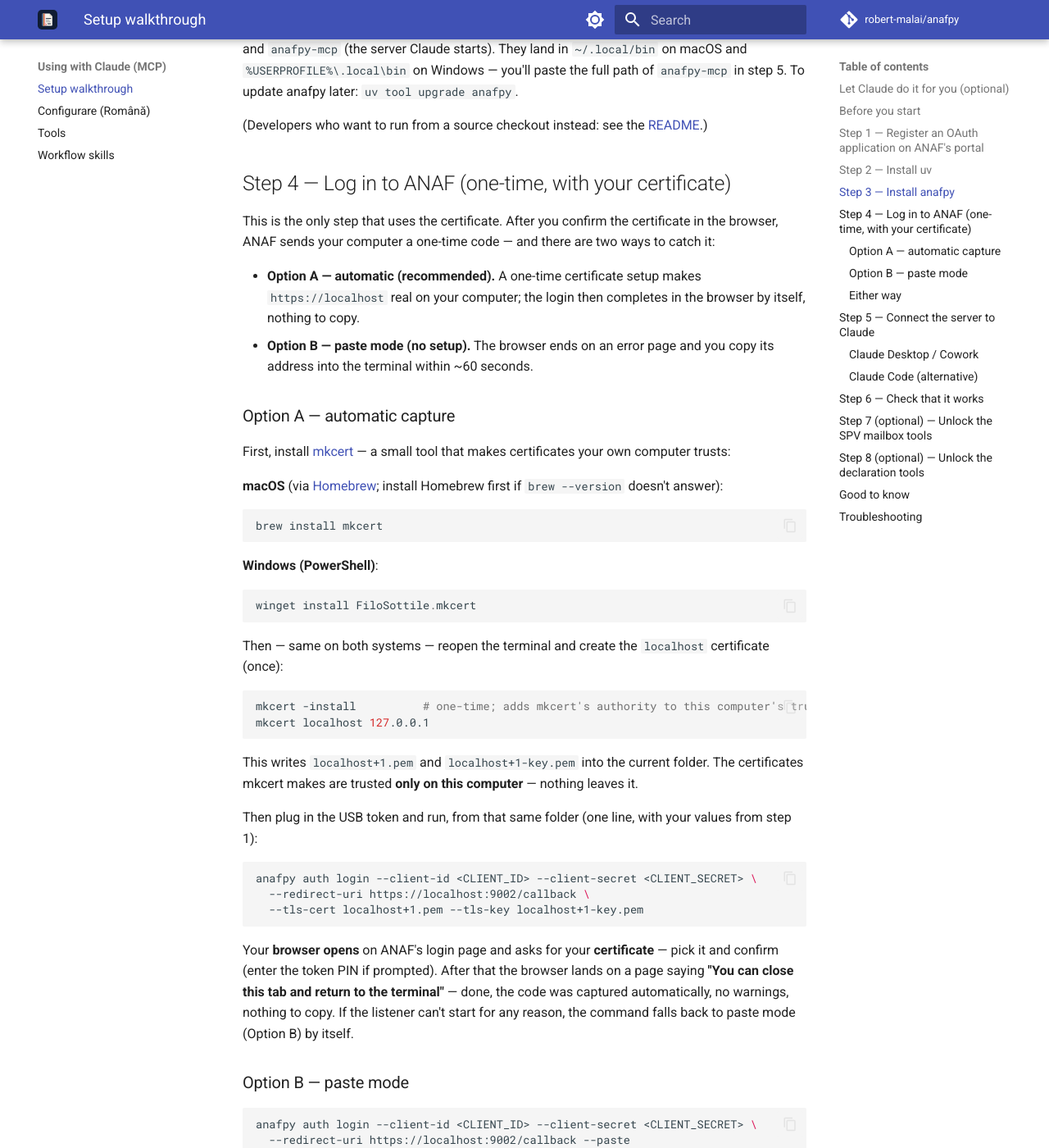
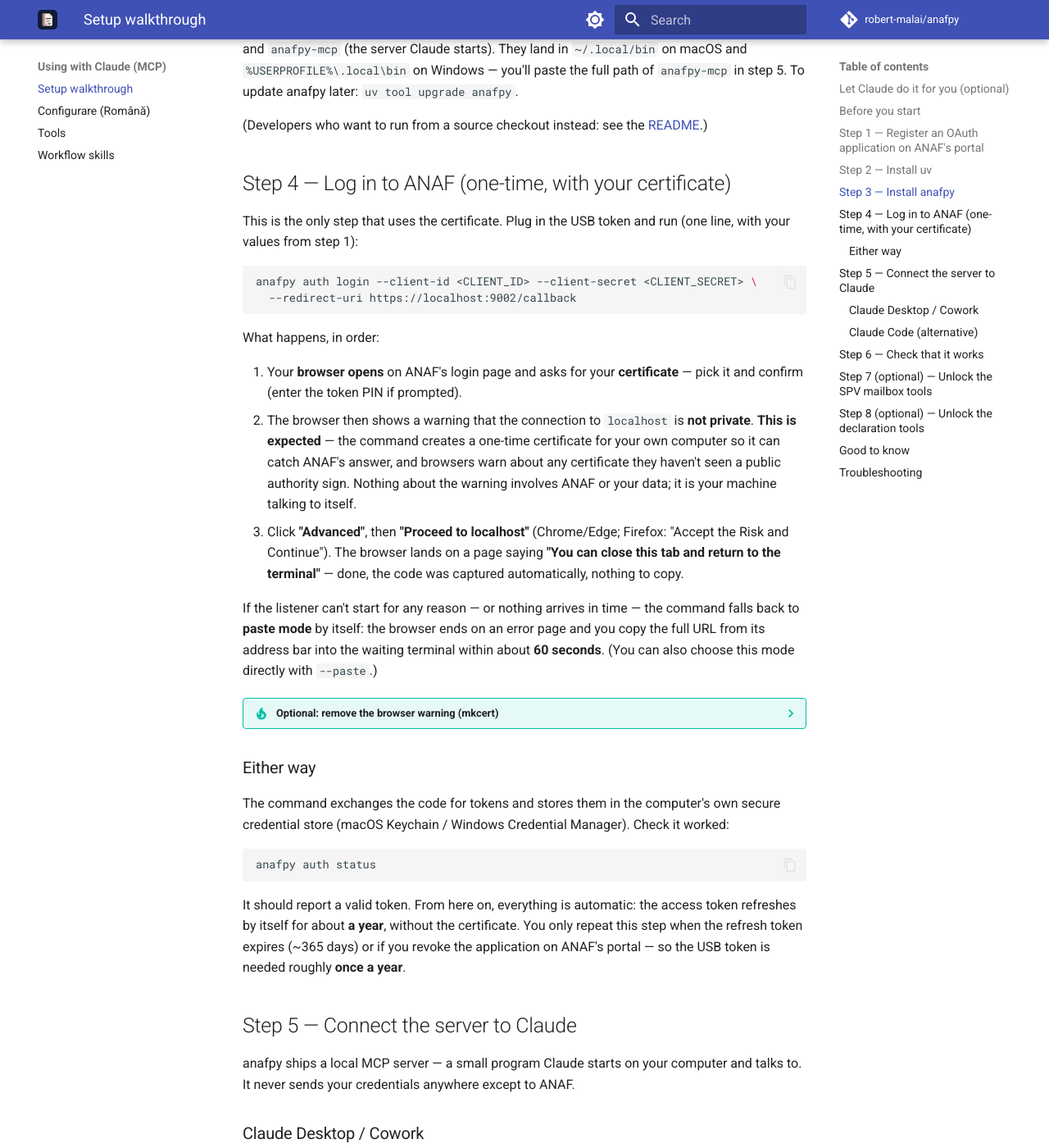
Before and after one commit to robert-malai/anafpy, an MkDocs documentation site: the page built from docs/mcp/setup.md, in a window 1280 px wide and 1400 px high, scrolled down 2667 px. Shown: the whole window at 82% size. Built offline with MkDocs 1.6.1 and Material for MkDocs 9.7.7, drawn with Linux system fonts in a browser that asks for light colours; comment, search, counter and statistics services are not loaded; some of the changed text lies outside the part shown.

Commit message:
Default the OAuth callback listener to an ephemeral self-signed cert
ANAF registers only https:// callbacks and no public CA may issue for
localhost, so out of the box the login had no listener that a browser
would reach — paste mode was the practical default. Now `anafpy auth
login` mints a throwaway P-256 self-signed certificate per attempt
(auth/tlscert.py, cryptography core dep): the key pair lives in memory,
the PEMs touch disk only inside an immediately-deleted temp dir, and the
CLI announces the one expected browser interstitial before opening the
browser. --tls-cert/--tls-key (e.g. mkcert) stays the warning-free
path, --paste the fallback; the old silent plain-HTTP behavior behind an
external TLS terminator is now the explicit --no-tls.

Docs follow: the setup walkthrough leads with the flagless flow (mkcert
demoted to an optional tip), the auth guide explains the localhost-CA
constraint, and DESIGN.md records the rejected alternatives (shipped
keys, trust-anchor installation, hosted redirect/per-user issuance).

Co-Authored-By: Claude Fable 5 <noreply@anthropic.com>

````diff
--- a/docs/library/auth.md
+++ b/docs/library/auth.md
@@ -18,7 +18,7 @@ layer by design.
 
 ```bash
 anafpy auth login --client-id <ID> --client-secret <SECRET> \
-                  --redirect-uri https://localhost:9002/callback --paste
+                  --redirect-uri https://localhost:9002/callback
 anafpy auth status        # show stored token validity
 anafpy auth logout        # remove the stored tokens (signs this machine out)
 ```
@@ -31,35 +31,29 @@ use the MCP server or the library).
 ## Capturing the authorization code
 
 Register the callback URL with the **`https://` scheme** — ANAF's developer portal
-rejects `http://` callbacks (HTTP 400 at registration; verified 2026-07-02). The
-callback still doesn't need a public server; pick how the code gets captured:
+rejects `http://` callbacks (HTTP 400 at registration; verified 2026-07-02). No
+public CA may issue a certificate for `localhost` (CA/Browser Forum baseline
+requirements), so a browser-trusted local listener can't exist out of the box —
+the capture modes trade that constraint off differently:
 
-- **`--paste` (recommended default).** No listener runs. After the certificate
-  step the browser shows a connection error — expected — and you paste the
-  redirect URL from the address bar into the CLI. Paste promptly: ANAF's code
-  expires in ~60 seconds.
-- **`--tls-cert` / `--tls-key`.** The local listener serves TLS directly with a
-  certificate you supply — a self-signed one works. Generate it once (browsers
-  require a `subjectAltName`, not just the CN):
-
-  ```bash
-  openssl req -x509 -newkey rsa:2048 -nodes -days 3650 \
-    -keyout ~/.anafpy/callback-key.pem -out ~/.anafpy/callback-cert.pem \
-    -subj "/CN=localhost" -addext "subjectAltName=DNS:localhost,IP:127.0.0.1"
-  ```
-
-  then pass `--tls-cert ~/.anafpy/callback-cert.pem --tls-key
-  ~/.anafpy/callback-key.pem` instead of `--paste`. The browser shows a one-time
-  "proceed to localhost" warning (click through — it's your own cert on your own
-  loopback); trust the cert in the OS keychain, or use
-  [mkcert](https://github.com/FiloSottile/mkcert), to remove the warning entirely.
-  On **Windows** (no stock OpenSSL), prefer mkcert: `choco install mkcert` (or
-  `scoop install mkcert`), then `mkcert -install` and `mkcert localhost
-  127.0.0.1` — the emitted PEM pair plugs into `--tls-cert`/`--tls-key` unchanged,
-  with no browser warning at all.
-- **Neither flag.** The listener speaks plain HTTP; put your own TLS terminator in
-  front of it. If the listener can't start — or no callback arrives in time — the
-  CLI falls back to paste mode.
+- **No flags (the default).** The listener serves TLS with a **one-time
+  self-signed certificate generated on the spot** — nothing to create, nothing
+  installed, nothing persisted (the key pair lives only for the login attempt).
+  After the certificate step the browser shows a single "connection is not
+  private" warning — **expected**, and announced by the CLI beforehand: click
+  "Advanced" and proceed to localhost, and the code is captured automatically.
+  Since logins recur only ~yearly, that one click is the entire recurring cost.
+- **`--tls-cert` / `--tls-key`.** The listener serves TLS with a certificate you
+  supply — bring one your machine already trusts and the browser warning
+  disappears entirely. [mkcert](https://github.com/FiloSottile/mkcert) is the
+  easy way: `mkcert -install`, then `mkcert localhost 127.0.0.1` — the emitted
+  PEM pair plugs into `--tls-cert`/`--tls-key` unchanged.
+- **`--paste`.** No listener runs. The browser ends on a connection error —
+  expected — and you paste the redirect URL from the address bar into the CLI.
+  Paste promptly: ANAF's code expires in ~60 seconds. This is also the automatic
+  fallback whenever the listener can't start or no callback arrives in time.
+- **`--no-tls`.** The listener speaks plain HTTP; only useful with your own TLS
+  terminator in front of it holding the real certificate.
 
 Every login binds a random OAuth `state` (login-CSRF protection): the listener
 rejects redirects that don't echo it, and the paste parser rejects a mismatching
--- a/docs/mcp/setup.md
+++ b/docs/mcp/setup.md
@@ -124,79 +124,60 @@ Claude starts). They land in `~/.local/bin` on macOS and
 
 ## Step 4 — Log in to ANAF (one-time, with your certificate)
 
-This is the only step that uses the certificate. After you confirm the certificate
-in the browser, ANAF sends your computer a one-time code — and there are two ways
-to catch it:
-
-- **Option A — automatic (recommended).** A one-time certificate setup makes
-  `https://localhost` real on your computer; the login then completes in the
-  browser by itself, nothing to copy.
-- **Option B — paste mode (no setup).** The browser ends on an error page and you
-  copy its address into the terminal within ~60 seconds.
-
-### Option A — automatic capture
-
-First, install [mkcert](https://github.com/FiloSottile/mkcert) — a small tool that
-makes certificates your own computer trusts:
-
-**macOS** (via [Homebrew](https://brew.sh); install Homebrew first if
-`brew --version` doesn't answer):
-
-```bash
-brew install mkcert
-```
-
-**Windows (PowerShell)**:
-
-```powershell
-winget install FiloSottile.mkcert
-```
-
-Then — same on both systems — reopen the terminal and create the `localhost`
-certificate (once):
-
-```bash
-mkcert -install          # one-time; adds mkcert's authority to this computer's trust store — confirm the password/UAC prompt
-mkcert localhost 127.0.0.1
-```
-
-This writes `localhost+1.pem` and `localhost+1-key.pem` into the current folder.
-The certificates mkcert makes are trusted **only on this computer** — nothing
-leaves it.
-
-Then plug in the USB token and run, from that same folder (one line, with your
-values from step 1):
+This is the only step that uses the certificate. Plug in the USB token and run
+(one line, with your values from step 1):
 
 ```bash
 anafpy auth login --client-id <CLIENT_ID> --client-secret <CLIENT_SECRET> \
-  --redirect-uri https://localhost:9002/callback \
-  --tls-cert localhost+1.pem --tls-key localhost+1-key.pem
-```
-
-Your **browser opens** on ANAF's login page and asks for your **certificate** —
-pick it and confirm (enter the token PIN if prompted). After that the browser lands
-on a page saying **"You can close this tab and return to the terminal"** — done,
-the code was captured automatically, no warnings, nothing to copy. If the listener
-can't start for any reason, the command falls back to paste mode (Option B) by
-itself.
-
-### Option B — paste mode
-
-```bash
-anafpy auth login --client-id <CLIENT_ID> --client-secret <CLIENT_SECRET> \
-  --redirect-uri https://localhost:9002/callback --paste
+  --redirect-uri https://localhost:9002/callback
 ```
 
 What happens, in order:
 
 1. Your **browser opens** on ANAF's login page and asks for your **certificate** —
    pick it and confirm (enter the token PIN if prompted).
-2. The browser then lands on an error page ("can't connect to localhost" or
-   similar). **This is expected** — there is nothing running at that address; the
-   code you need is in the address bar.
-3. **Copy the full URL from the browser's address bar** and **paste it into the
-   terminal**, which is waiting for it. Do this promptly — the code expires in
-   about **60 seconds**. (If it expires, just run the command again.)
+2. The browser then shows a warning that the connection to `localhost` is **not
+   private**. **This is expected** — the command creates a one-time certificate
+   for your own computer so it can catch ANAF's answer, and browsers warn about
+   any certificate they haven't seen a public authority sign. Nothing about the
+   warning involves ANAF or your data; it is your machine talking to itself.
+3. Click **"Advanced"**, then **"Proceed to localhost"** (Chrome/Edge; Firefox:
+   "Accept the Risk and Continue"). The browser lands on a page saying **"You can
+   close this tab and return to the terminal"** — done, the code was captured
+   automatically, nothing to copy.
+
+If the listener can't start for any reason — or nothing arrives in time — the
+command falls back to **paste mode** by itself: the browser ends on an error page
+and you copy the full URL from its address bar into the waiting terminal within
+about **60 seconds**. (You can also choose this mode directly with `--paste`.)
+
+??? tip "Optional: remove the browser warning (mkcert)"
+
+    If the once-a-year warning click bothers you, make `https://localhost` real on
+    this computer with [mkcert](https://github.com/FiloSottile/mkcert) — a small
+    tool that creates certificates your own machine trusts (they are valid **only
+    on this computer**; nothing leaves it):
+
+    **macOS** (via [Homebrew](https://brew.sh)): `brew install mkcert` —
+    **Windows (PowerShell)**: `winget install FiloSottile.mkcert`
+
+    Then, reopen the terminal and (once):
+
+    ```bash
+    mkcert -install          # adds mkcert's authority to this computer's trust store — confirm the password/UAC prompt
+    mkcert localhost 127.0.0.1
+    ```
+
+    This writes `localhost+1.pem` and `localhost+1-key.pem` into the current
+    folder; add them to the login command from that same folder:
+
+    ```bash
+    anafpy auth login --client-id <CLIENT_ID> --client-secret <CLIENT_SECRET> \
+      --redirect-uri https://localhost:9002/callback \
+      --tls-cert localhost+1.pem --tls-key localhost+1-key.pem
+    ```
+
+    The login then completes in the browser with no warning at all.
 
 ### Either way
 
@@ -396,10 +377,10 @@ device produces the signed PDF.
 
 | Symptom | Fix |
 |---|---|
+| *"Connection is not private"* warning at `localhost` during login | Expected with the default login — the one-time certificate is your machine's own. Click **Advanced → Proceed to localhost** and the login completes. (With mkcert certificates it means `mkcert -install` didn't complete — it needs the password/UAC confirmation; run it again, then retry.) |
 | `mkcert: command not found` right after installing it | Close and reopen the terminal so the new tool is picked up, then retry. |
-| Login says it can't read `localhost+1.pem` (option A) | Run the login command from the folder where `mkcert` wrote the certificate files — or pass their full path. |
-| *"Connection is not private"* warning at `localhost` (option A) | `mkcert -install` didn't complete (it needs the password/UAC confirmation). Run it again, then retry the login; you can also just click **Advanced → Proceed to localhost** once. |
-| Browser error page after the certificate step (option B) | Normal in `--paste` mode — copy the URL from the address bar into the terminal (step 4). |
+| Login says it can't read `localhost+1.pem` (mkcert) | Run the login command from the folder where `mkcert` wrote the certificate files — or pass their full path. |
+| Browser error page after the certificate step | Normal in `--paste` mode (or after the listener fell back to it) — copy the URL from the address bar into the terminal (step 4). |
 | "expired" / invalid code when pasting | You waited past ~60 s. Run the login command again and paste promptly. |
 | No certificate prompt in the browser | The token's driver/software isn't installed or the browser doesn't see the certificate. Test by logging in to SPV first; fix that, then retry. |
 | `anafpy: command not found` in the terminal | Close and reopen the terminal so the newly installed commands are picked up; if it persists, run `uv tool update-shell`, then reopen again. |
--- a/pyproject.toml
+++ b/pyproject.toml
@@ -43,6 +43,11 @@ dependencies = [
     # natively, help text comes from the Google-style docstrings, env-var
     # fallbacks live on the Parameter annotations.
     "cyclopts>=3.14",
+    # Ephemeral self-signed certificate for the OAuth callback listener — ANAF
+    # registers only https:// callbacks and no public CA may issue for
+    # localhost, so the default login mints a throwaway cert per attempt
+    # (auth/tlscert.py; one expected browser warning, nothing installed).
+    "cryptography>=42",
 ]
 
 [project.optional-dependencies]
````
Also changed, not shown: CLAUDE.md (+9 -4 lines), DESIGN.md (+22 -8 lines), README.md (+6 -4 lines), docs/mcp/setup.ro.md (+50 -68 lines), plugins/anafpy-setup/skills/anafpy-setup/SKILL.md (+17 -11 lines), plugins/anafpy-setup/skills/anafpy-setup/macos.md (+1 -1 lines), plugins/anafpy-setup/skills/anafpy-setup/windows.md (+1 -1 lines), 6 other files.
